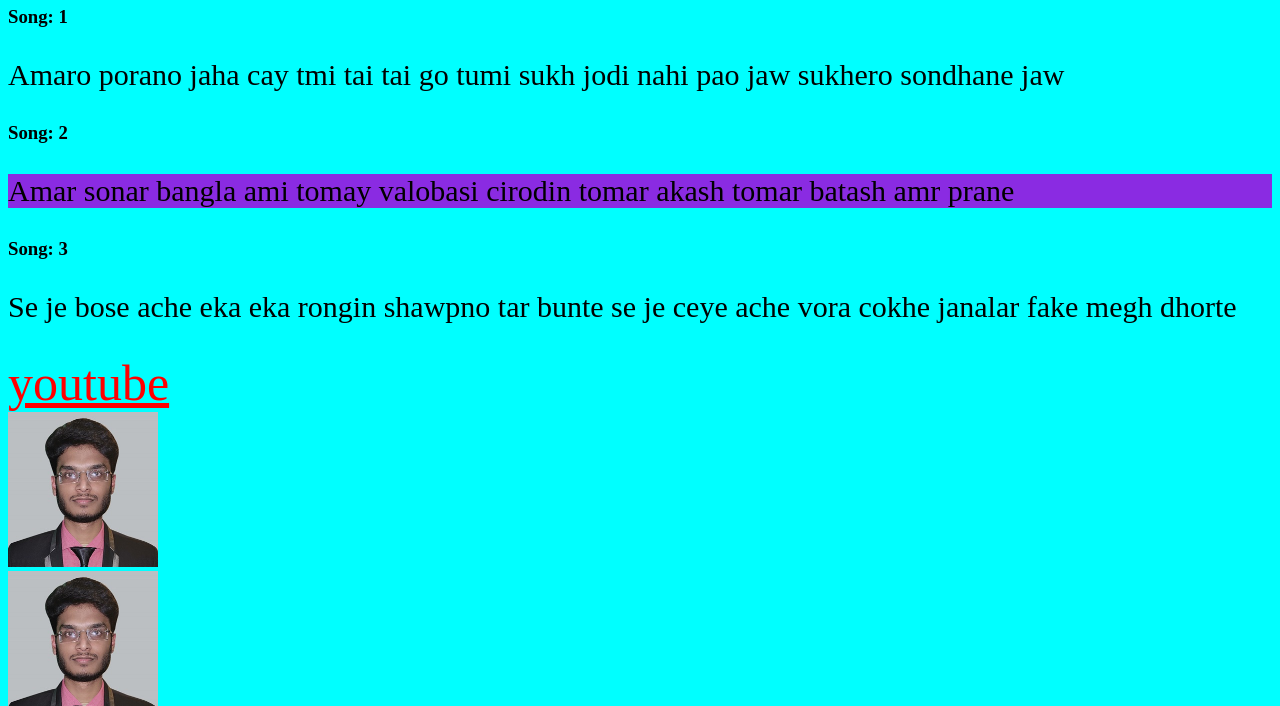
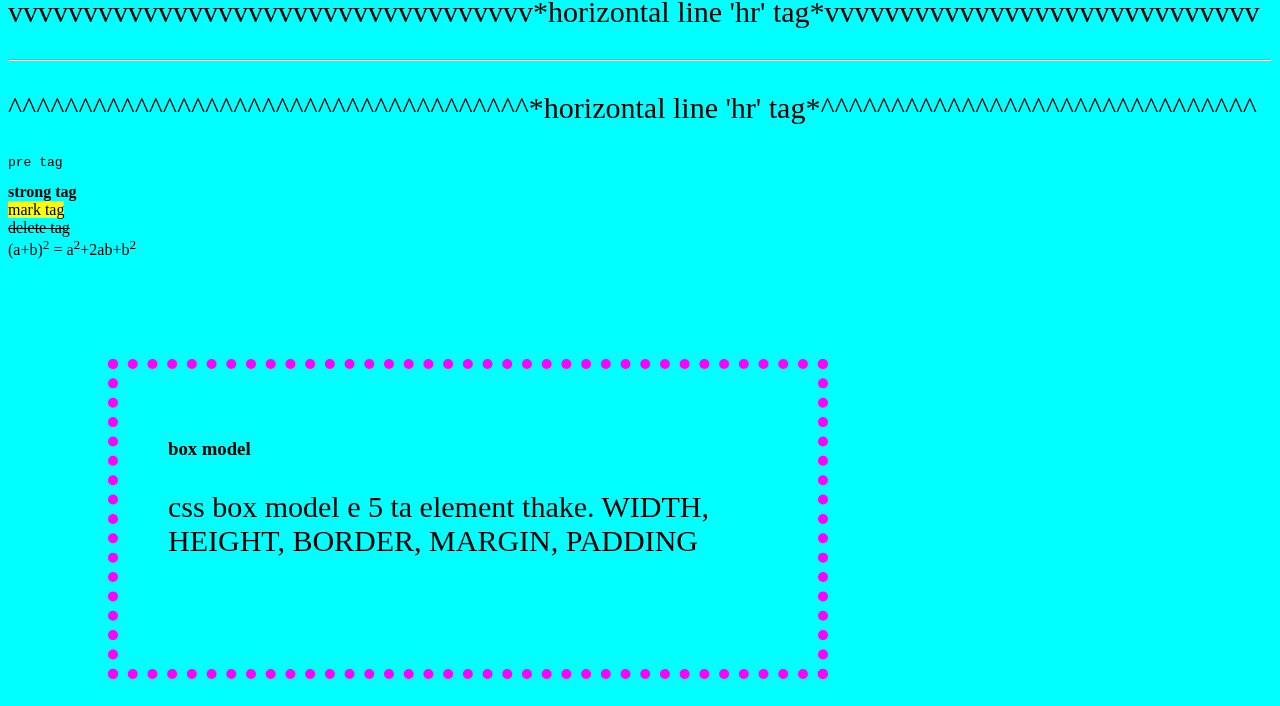
Before and after one commit to shuvo0007/html-basic, a plain HTML site: page test project.html in a window 1280 px wide. Shown: the part 804-1510 px from the top of the page. Drawn offline with nearby package versions, Linux system fonts and the light colour scheme.

Commit message:
extra info add

```diff
--- a/test project.html
+++ b/test project.html
@@ -15,6 +15,8 @@
 </head>
 
 <body style="background-color: aqua;"> <!-- css ekhaneo use kora jay. bt alada css file banano better -->
+
+  <p style="font-size: 30px; color: red;">div, footer, form,  h1-h6, header, li, main, nav, ol, p, pre, section, table, ul, video, <span>egula block element.</span> <br> a, b, big, br, button, img, input, label, map, object, output, samp, script, select, small, span, strong, sub, sup, time, var, <span>egula inline element</span> <br><span> block element alada line e dekhay, inline element same line e dekhay</span></p>
 
   <h1 id="top">h1 tag</h1>
   <h2>h2 tag</h2>
@@ -36,15 +38,29 @@
     <i> italic formate dekhanor jonno </i>
   </p>
 
+  <p>vvvvvvvvvvvvvvvvvvvvvvvvvvvvvvvvvvv*horizontal line 'hr' tag*vvvvvvvvvvvvvvvvvvvvvvvvvvvvv</p>
   <hr> <!-- 2 ta p er majhe horizontal line er jonno-->
-
-  <p style="font-size: 50px;">
+  <p>^^^^^^^^^^^^^^^^^^^^^^^^^^^^^^^^^^^^^*horizontal line 'hr' tag*^^^^^^^^^^^^^^^^^^^^^^^^^^^^^^^ </p>
+  <p>
     <pre>pre tag</pre> <!-- kono tag er age choto kore kichu dekhate -->
     <strong>strong tag</strong><br> <!--bold er theke besi bt h er theke kom important -->
       <mark>mark tag</mark><br> <!-- kono line highlight korar jono -->
       <del> delete tag </del><br> <!-- kete dewa line dekhanor jonno -->
       (a+b)<sup>2</sup> = a<sup>2</sup>+2ab+b<sup>2</sup> <!-- sup holo power tag -->
   </p>
+
+  <div class="boxmodel">
+    <h3>box model</h3>
+    <p> css box model e 5 ta element thake. WIDTH, HEIGHT, BORDER, MARGIN, PADDING </p>
+  </div>
+
+
+
+  <a class="youtube" href="https://www.youtube.com/" target="_blank">youtube</a><br> <!-- external link external tab e open hobe-->
+  <img src="testpic.jpg" height="155" width="150" alt="shuvo img"><br> <!--alt use kore image er name dewa jay jeta search engine bujhte pare-->
+  <a href="https://www.youtube.com/"><img src="testpic.jpg" height="155" width="150" alt="shuvo img"></a><br><!--image button-->
+  <a style="font-size: 25px;" href="next page.html">next page</a><br> <!--next page e jawa jonno-->
+  <a href="#top">top</a> <br>
 
   <div class="song">
     <h3>Song: 1</h3>
@@ -58,15 +74,9 @@
   <!-- id unique hoy class multiple hoy -->
   <div class="song">
     <h3>Song: 3</h3>
-    <p>Se je bose ache eka eka rongin shawpno tar bunte se je ceye ache vora cokhe janalar fake megh dhorte</p>
+    <p>Se je bose ache eka eka <span>rongin shawpno tar bunte</span> se je ceye ache vora cokhe janalar fake megh dhorte</p>
+    <!-- span use kore kono line er vetor specific kichu word design kora jay -->
   </div>
-
-  <a class="youtube" href="https://www.youtube.com/" target="_blank">youtube</a><br> <!-- external link external tab e open hobe-->
-  <img src="testpic.jpg" height="155" width="150" alt="shuvo img"><br> <!--alt use kore image er name dewa jay jeta search engine bujhte pare-->
-  <a href="https://www.youtube.com/"><img src="testpic.jpg" height="155" width="150" alt="shuvo img"></a><br><!--image button-->
-  <a style="font-size: 25px;" href="next page.html">next page</a><br> <!--next page e jawa jonno-->
-  <a href="#top">top</a>
-
 
 </body>
 
--- a/test.css
+++ b/test.css
@@ -1,8 +1,32 @@
 a.youtube{font-size: 50px;}
 
 a.youtube:link{color: red;}
-a.gg:link{color: red;}
+/* a.gg:link{color: blue;} */
+
+span{
+  color: blue;
+}
+
+/* box model 5 ta  */
+.boxmodel{
+  border: 10px dotted fuchsia;
+  width: 600px;
+  height: 200px;
+  margin: 100px;
+  padding: 50px;
+}
 /* id er style er # use korte hoy */
 #Nsong{
   background-color: blueviolet;
 }
+
+/* class style er jonno . use korte hoy */
+.song{
+  text-align: center;
+  border: 5px solid brown ;
+  border-radius: 30px;
+  width: 30%;
+  margin: 1px;
+  padding: 20px 20px 20px 20px; /* top right down left*/
+  float: left;
+}
```
